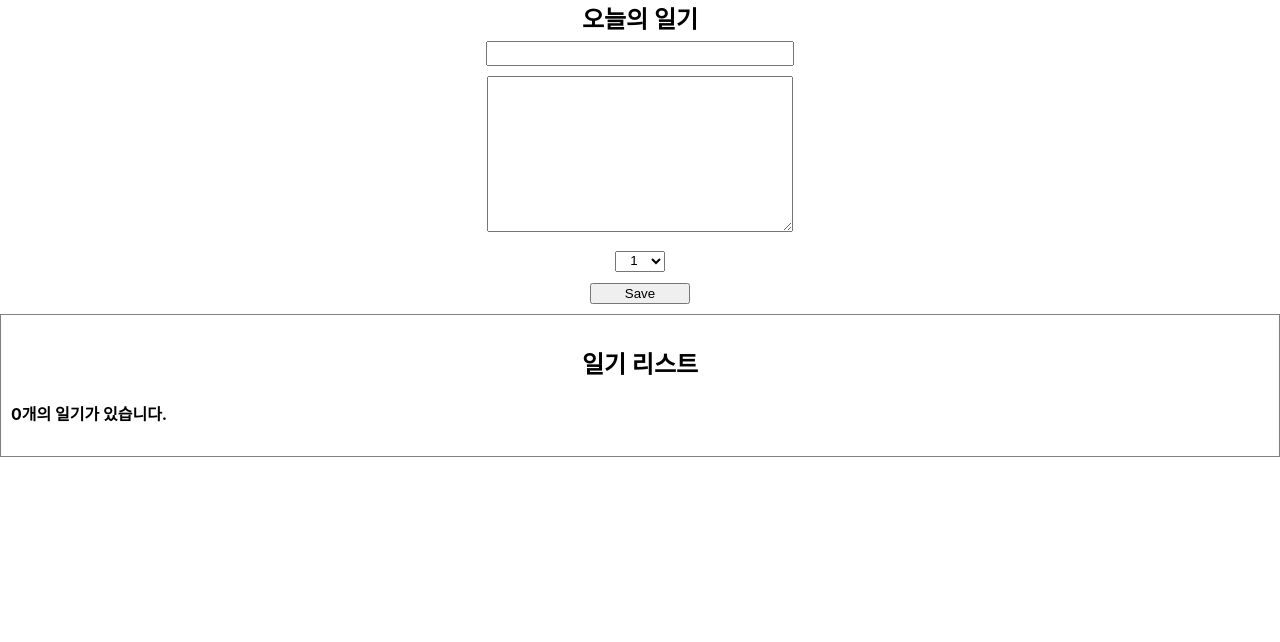
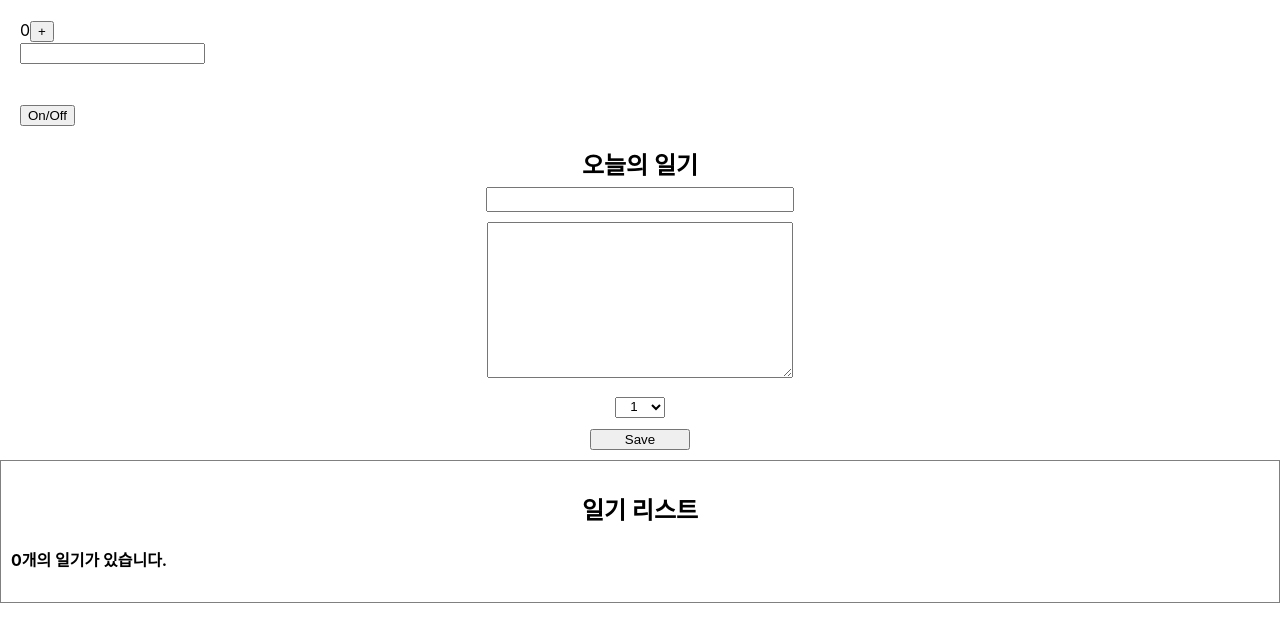
Before and after one commit to HEUNNN/React_review, a React (Create React App) app in the folder diaryreview/: page / in a window 1280 px wide. Shown: the top 642 px of the page. Built offline with nearby package versions, Linux system fonts and the light colour scheme.

Commit message:
2022/2/20 react diary pjt review(winterload) useEffect for LifeCycle Management

```diff
--- a/diaryreview/src/App.js
+++ b/diaryreview/src/App.js
@@ -2,6 +2,8 @@ import { useRef, useState } from "react";
 import "./App.css";
 import DiaryEditor from "./DiaryEditor";
 import DiaryList from "./DiaryList";
+import LifeCycle from "./LifeCycle";
+import UnmountLifeCycle from "./UnmountLifeCycle";
 
 function App() {
   const [data, setData] = useState([]); //데이터를 관리할 state(최상단에 위치)
@@ -39,6 +41,8 @@ function App() {
   };
   return (
     <div className="App">
+      <LifeCycle />
+      <UnmountLifeCycle />
       <DiaryEditor onCreate={onCreate} />
       <DiaryList data={data} onDelete={onDelete} onEdit={onEdit} />
     </div>
--- /dev/null
+++ b/diaryreview/src/LifeCycle.js
@@ -0,0 +1,53 @@
+import React, { useEffect, useState } from "react";
+
+const LifeCycle = () => {
+  const [count, setCount] = useState(0);
+  const [text, setText] = useState("");
+
+  //useEffect를 사용하여 mount시 LifeCycle 관리
+  useEffect(() => {
+    console.log("Mount!");
+  }, []); //useEffect()에 빈 배열을 전달하면 Mount 때만 LifeCycle 관리 => rerendering 될 때는 Mount!가 콘솔에 출력되지 않음
+
+  //useEffect를 사용하여 Rendering(Update) 시 LifeCycle 관리
+  useEffect(() => {
+    console.log("Update!"); //input 내용이 생기거나, count + 1 될때, Update가 콘솔에 출력됨
+  });
+
+  //useEffect를 사용하여 count의 state가 변화하는 순간의 LifeCycle 관리
+  useEffect(() => {
+    console.log("Count State is Update!", [count]);
+  });
+
+  //useEffect를 사용하여 text의 state가 변화하는 순간의 LifeCycle 관리
+  useEffect(() => {
+    console.log("Text State is Update!", [text]);
+  });
+  //Dependency Array를 잘 활용하면 원하는 값만 감지해서 변화하는 순간을 포착하여 callback 함수를 동작하도록 할 수 있다.
+  // 예) count state 가 5를 넘어가면 경고창을 띄우는 callback 함수 등을 적용하는 경우
+  useEffect(() => {
+    if (count > 5) {
+      alert(`${count}가 5를 넘었습니다. 1로 초기화 합니다.`);
+      setCount(1);
+    }
+  });
+  return (
+    <div style={{ padding: 20 }}>
+      <div>
+        {count}
+        <button
+          onClick={() => {
+            setCount(count + 1);
+          }}
+        >
+          +
+        </button>
+      </div>
+      <div>
+        <input value={text} onChange={(e) => setText(e.target.value)} />
+      </div>
+    </div>
+  );
+};
+
+export default LifeCycle;
--- /dev/null
+++ b/diaryreview/src/UnmountLifeCycle.js
@@ -0,0 +1,29 @@
+import React, { useEffect, useState } from "react";
+//하나의 파일에 2개 이상의 component 만들어도 됨
+const UnmountTest = () => {
+  //useEffect를 사용하여 component가 unmount될 때 LifeCycle 관리
+  useEffect(() => {
+    console.log("Mount!"); //mount 시점에 실행
+    return () => {
+      //unmount 시점에 실행되는 함수 하나를 return
+      console.log("Unmount!");
+    };
+  }, []);
+  return <div>Unmount Testing Component</div>;
+};
+const UnmountLifeCycle = () => {
+  const [isVisible, setIsVisible] = useState(false);
+  const toggle = () => {
+    setIsVisible(!isVisible);
+  };
+  return (
+    <div style={{ padding: 20 }}>
+      <button onClick={toggle}>On/Off</button>
+      {isVisible && <UnmountTest />}{" "}
+      {/* isVisible 이 true 이면, <UnmountTest/> component가 화면에 렌더링
+      => 단락회로 평가를 통해서 isVisible이 true냐 false 냐에 따라 뒤의 컴포넌트를 렌더링할지 말지를 결정한다.*/}
+    </div>
+  );
+};
+
+export default UnmountLifeCycle;
```
